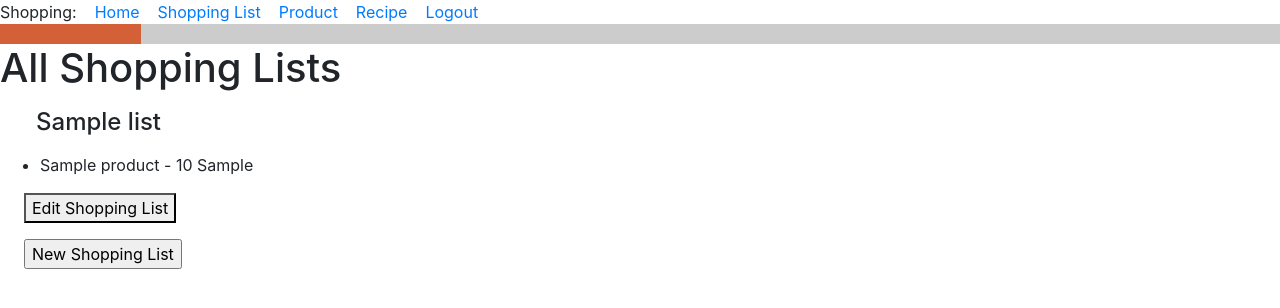
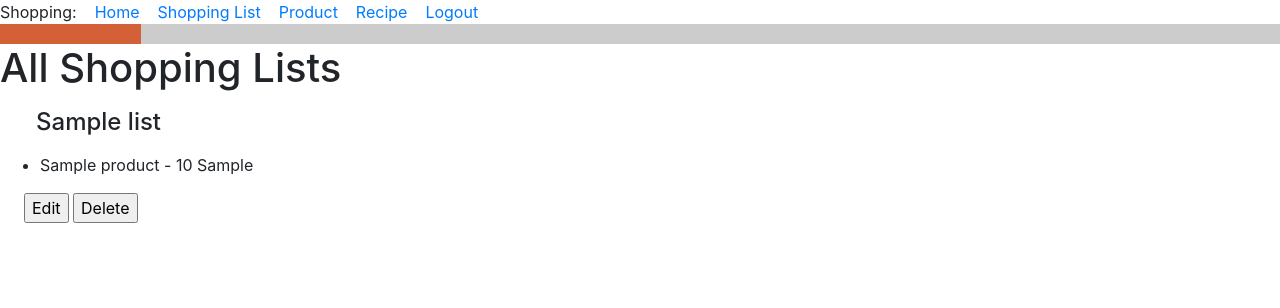
Before and after one commit to OlgaGorbenko/Olga_Project, a Flask app: page /all_lists in a window 1280 px wide. Shown: the top 308 px of the page. Run offline with Flask 2, Linux system fonts and the light colour scheme; a user stored in the database is signed in; tables that the repository leaves empty hold one stand-in row (values such as "Sample post"); some libraries are stand-ins or nearby versions.

Commit message:
after crush

```diff
--- a/food_app/routes.py
+++ b/food_app/routes.py
@@ -3,7 +3,7 @@ from flask_login import current_user, login_user, logout_user, login_required
 from werkzeug.urls import url_parse
 
 from food_app.forms import LoginForm, RegistrationForm, AddProductForm, AddRecipeForm, NewShoppingListForm, \
-    AddPortionsForm, AddProductToListForm, SelectProductToAddForm
+    AddPortionsForm, AddProductToListForm, SelectProductToAddForm, AskDeleteShoppingListForm
 from food_app.models import User, Product, Recipe, ShoppingList, Ingredient, ShoppingListItem
 from .app_factory import app, db
 
@@ -125,10 +125,6 @@ def add_recipe():
     return render_template('add_recipe.html', title='Recipe', form=form)
 
 
-
-
-
-
 @app.route('/all_lists', methods=['GET', 'POST'])
 @login_required
 def all_lists():
@@ -136,6 +132,26 @@ def all_lists():
     shopping_lists = ShoppingList.query.filter_by(owner=owner)
     return render_template('all_lists.html', title='All Shopping Lists', owner=owner, shopping_lists=shopping_lists)
     # order_by(ShoppingList.owner) # by user
+
+
+@app.route('/delete_shopping_list/<shopping_list_id>', methods=['GET', 'POST'])
+@login_required
+def delete_shopping_list(shopping_list_id):
+    owner = current_user.id
+    shopping_lists = ShoppingList.query.filter_by(owner=owner)
+    current_shopping_list = ShoppingList.query.filter_by(id=shopping_list_id).first()
+    current_shopping_list_items = current_shopping_list.items
+    form = AskDeleteShoppingListForm()
+    if request.method == 'GET':
+        return render_template("delete_shopping_list.html", title='Do you want to delete?', form=form)
+    if form.validate_on_submit():
+        if form.ask.data == 'yes':
+            db.session.delete(current_shopping_list)
+            db.session.delete(current_shopping_list_items)
+            db.session.commit()
+            return render_template('all_lists.html', title='All Shopping Lists', owner=owner, shopping_lists=shopping_lists)
+        else:
+            return render_template('all_lists.html', title='All Shopping Lists', owner=owner, shopping_lists=shopping_lists)
 
 
 @app.route('/new_list', methods=['GET', 'POST'])
@@ -153,12 +169,12 @@ def new_list():
     return render_template('new_list.html', title='ShoppingList', form=form)
 
 
-@app.route('/shopping_list', methods=['GET', 'POST'])
-@login_required
-def shopping_list():       # former def select_product_to_add()
-    form = SelectProductToAddForm()
-    if request.method == 'GET':
-        return render_template("shopping_list.html", title='Select Product', form=form)
+# @app.route('/shopping_list', methods=['GET', 'POST'])
+# @login_required
+# def shopping_list():       # former def select_product_to_add()
+#     form = SelectProductToAddForm()
+#     if request.method == 'GET':
+#         return render_template("shopping_list.html", title='Select Product', form=form)
 
 
 @app.route('/add_product_to_shopping_list/<product_id>', methods=['GET', 'POST'])
@@ -191,9 +207,6 @@ def add_product_to_list(product_id):
         flash('New item have been successfully added!')
         return redirect(url_for('all_lists'))
     return redirect(url_for('all_lists'))
-
-
-
 
 
 @app.route('/add_recipe_to_shopping_list/<recipe_id>', methods=['GET', 'POST'])
--- a/food_app/templates/all_lists.html
+++ b/food_app/templates/all_lists.html
@@ -2,6 +2,7 @@
 
 {% block content %}
 <h1>All Shopping Lists</h1>
+
     {% for shopping_list in shopping_lists %}
 <h4><div><p><p style="margin-left:1.5em">{{ shopping_list }}</p></div></h4>
 
@@ -11,15 +12,24 @@
     </ul>
     </div>
 
-<p style="margin-left:1.5em"><button> Edit Shopping List </button></p>
+<head>
+  <style>
+   form {
+    display: inline-block;
+}
+   </style>
+</head>
 
-    </a>
+
+<form action="   ">
+    <p style="margin-left:1.5em"><input class="button" type="submit" value="Edit"></p>
+</form>
+<form action="{{ url_for('delete_shopping_list', shopping_list_id=shopping_list.id) }}">
+    <input class="button" type="submit" value="Delete">
+</form>
+
 {% endfor %}
 
 
 
-<form>
-<p style="margin-left:1.5em"><input type="button" value="New Shopping List" onClick='location.href="new_list"'>
-</form>
-
 {% endblock %}
--- a/migrations/env.py
+++ b/migrations/env.py
@@ -48,8 +48,8 @@ def run_migrations_offline():
     context.configure(
         # # For fix SQLite migration problem.
         # # TODO remove when migrate to postgres.
-        # render_as_batch=True,
 
+        render_as_batch=True,
         url=url, target_metadata=target_metadata, literal_binds=True
     )
 
@@ -81,8 +81,8 @@ def run_migrations_online():
         context.configure(
             # # For fix SQLite migration problem.
             # # TODO remove when migrate to postgres.
-            # render_as_batch=True,
 
+            render_as_batch=True,
             connection=connection,
             target_metadata=target_metadata,
             process_revision_directives=process_revision_directives,
```
Also changed, not shown: food_app/forms.py (+8 -0 lines), food_app/templates/delete_shopping_list.html (added, +22 -0 lines), app.db.
